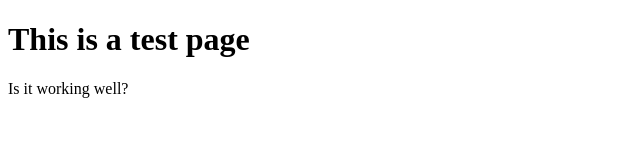
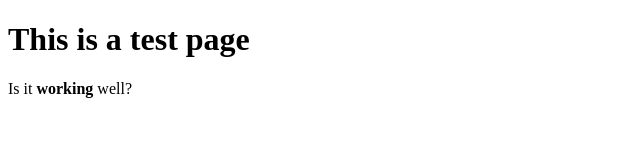
Before and after one commit to sa-moharrami/web, a plain HTML site: page index.html in a window 1280 px wide. Shown: the full height of the page, 0-640 px from the left. Drawn offline with Linux system fonts and the light colour scheme.

Commit message:
Update index.html

```diff
--- a/index.html
+++ b/index.html
@@ -6,7 +6,7 @@
 <body>
 
 <h1>This is a test page</h1>
-<p>Is it working well? </p>
+<p>Is it <strong> working </strong> well? </p>
 
 </body>
 </html>
```
